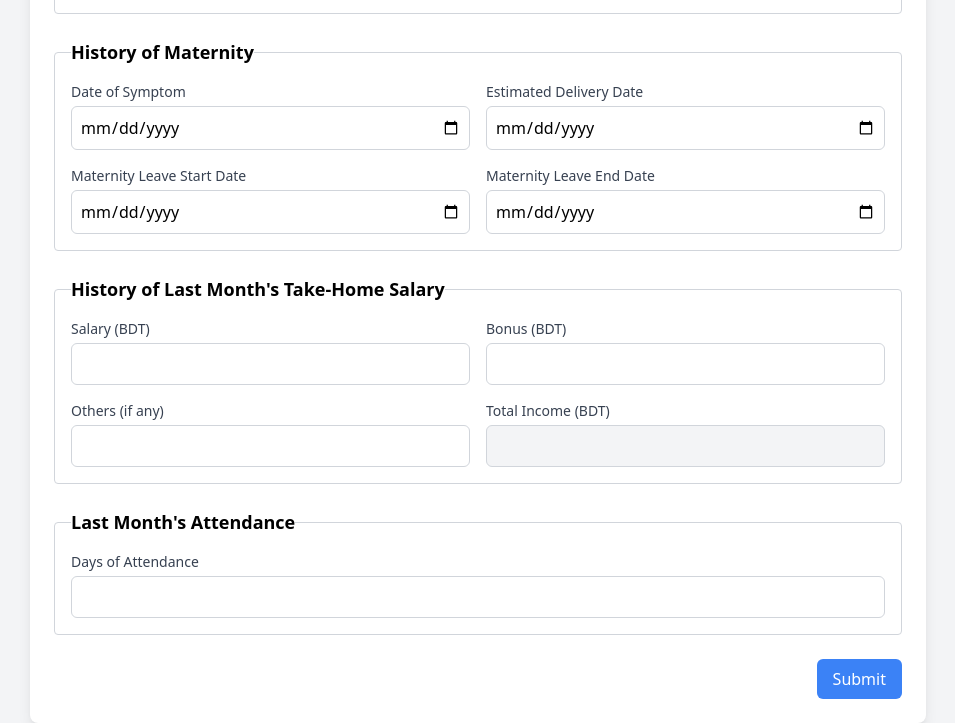
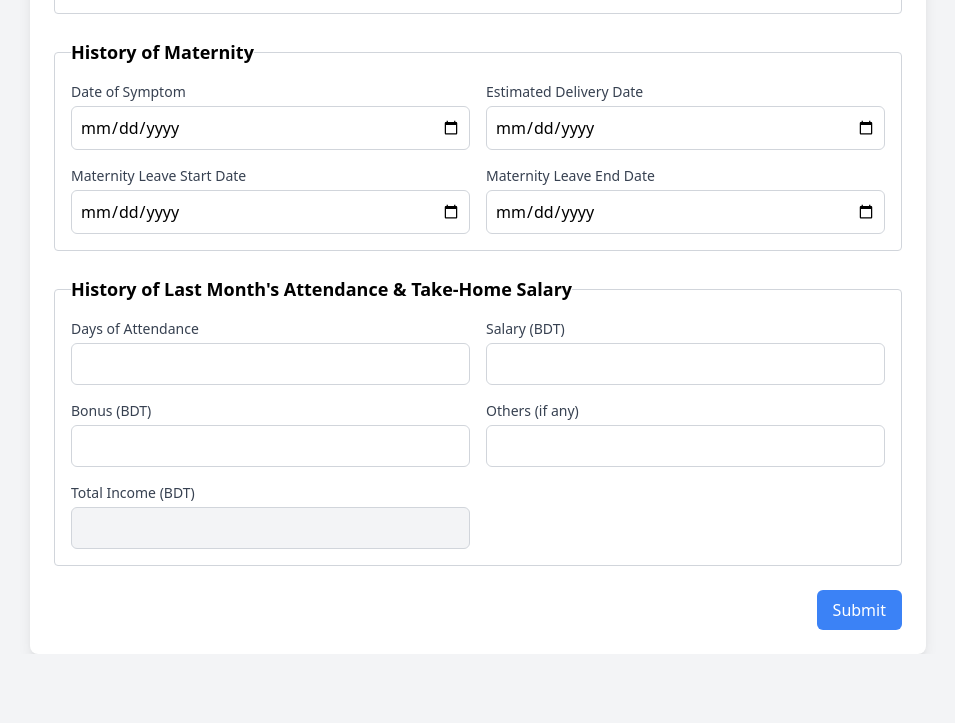
Before and after one commit to ssumir/maternity-calculator, a plain HTML site: page index.html in a window 1280 px wide. Shown: the part 441-1164 px from the top of the page, without its empty margins (162-1117 px from the left). After the commit the page ends 1095 px from the top, so only its background shows below. Drawn offline with nearby package versions, Linux system fonts and the light colour scheme.

Commit message:
index.html

```diff
--- a/index.html
+++ b/index.html
@@ -72,10 +72,14 @@
                 </div>
             </fieldset>
 
-            <!-- History of Last Month's Take-Home Salary -->
+            <!-- History of Last Month's Attendance & Take-Home Salary -->
             <fieldset class="border border-gray-300 rounded p-4">
-                <legend class="text-lg font-semibold">History of Last Month's Take-Home Salary</legend>
+                <legend class="text-lg font-semibold">History of Last Month's Attendance & Take-Home Salary</legend>
                 <div class="grid grid-cols-2 gap-4">
+                    <div>
+                    <label for="attendanceDays" class="block text-sm font-medium text-gray-700">Days of Attendance</label>
+                    <input type="number" id="attendanceDays" class="mt-1 block w-full p-2 border border-gray-300 rounded-md">
+                    </div>
                     <div>
                         <label for="lastMonthSalary" class="block text-sm font-medium text-gray-700">Salary (BDT)</label>
                         <input type="number" id="lastMonthSalary" oninput="updateTotalIncome()" class="mt-1 block w-full p-2 border border-gray-300 rounded-md">
@@ -92,15 +96,6 @@
                         <label for="totalIncome" class="block text-sm font-medium text-gray-700">Total Income (BDT)</label>
                         <input type="number" id="totalIncome" readonly class="mt-1 block w-full p-2 border border-gray-300 rounded-md bg-gray-100">
                     </div>
-                </div>
-            </fieldset>
-
-            <!-- Last Month's Attendance -->
-            <fieldset class="border border-gray-300 rounded p-4">
-                <legend class="text-lg font-semibold">Last Month's Attendance</legend>
-                <div>
-                    <label for="attendanceDays" class="block text-sm font-medium text-gray-700">Days of Attendance</label>
-                    <input type="number" id="attendanceDays" class="mt-1 block w-full p-2 border border-gray-300 rounded-md">
                 </div>
             </fieldset>
 
```
